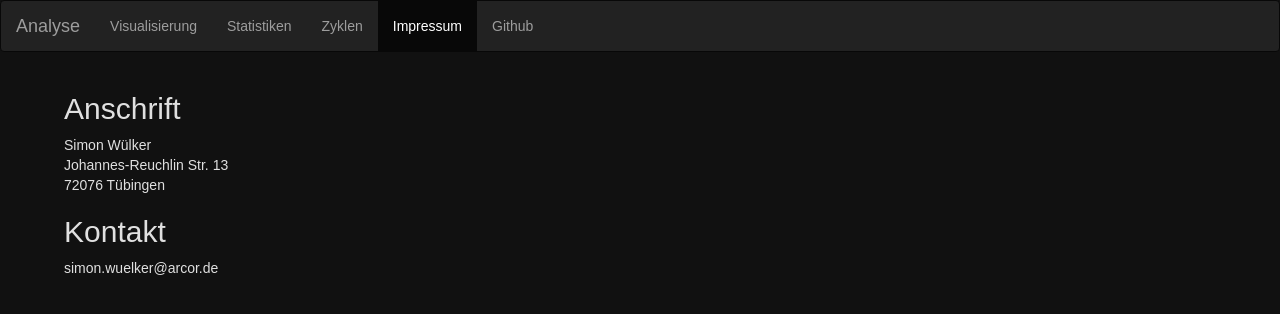
After one commit to Wuelle/Soziale-Strukturen-in-Perry-Rhodan, a Flask app: page /contact in a window 1280 px wide. The commit adds this page. Shown: the top 314 px of the page. Run offline with Flask 2, Linux system fonts and the light colour scheme; some libraries are stand-ins or nearby versions.

Commit message:
add basic /contact

```diff
--- a/app/frontend/views.py
+++ b/app/frontend/views.py
@@ -15,6 +15,10 @@ def statistics():
 def cycles():
 	return render_template("cycles.html")
 
+@frontend.route("/contact", methods=["GET"])
+def contact():
+	return render_template("contact.html")
+
 @frontend.route("/")
 def home():
 	return "Hello World!"
--- a/app/templates/base.html
+++ b/app/templates/base.html
@@ -33,6 +33,7 @@
 					<li {% if request.endpoint == 'frontend.visualization' %}class="active"{% endif %}><a href="{{ url_for('frontend.visualization') }}">Visualisierung</a></li>
 					<li {% if request.endpoint == 'frontend.statistics' %}class="active"{% endif %}><a href="{{ url_for('frontend.statistics') }}">Statistiken</a></li>
 					<li {% if request.endpoint == 'frontend.cycles' %}class="active"{% endif %}><a href="{{ url_for('frontend.cycles') }}">Zyklen</a></li>
+					<li {% if request.endpoint == 'frontend.contact' %}class="active"{% endif %}><a href="{{ url_for('frontend.contact') }}">Impressum</a></li>
 					<li><a href="https://github.com/Wuelle/Soziale-Strukturen-in-Perry-Rhodan">Github</a></li>
 				</ul>
 			</div>
--- /dev/null
+++ b/app/templates/contact.html
@@ -0,0 +1,29 @@
+{% extends "base.html" %}
+
+{% block title%}
+Impressum
+{% endblock %}
+
+{% block head%}
+<style type="text/css">
+h2{
+	text-align: left;
+}
+#content{
+	position: absolute;
+	left: 5%;
+}
+</style>
+{% endblock %}
+
+{% block body%}
+<div id="content">
+	<h2>Anschrift</h2>
+	Simon Wülker<br>
+	Johannes-Reuchlin Str. 13<br>
+	72076 Tübingen<br>
+
+	<h2>Kontakt</h2>
+	simon.wuelker@arcor.de<br>
+</div>
+{% endblock %}
```
